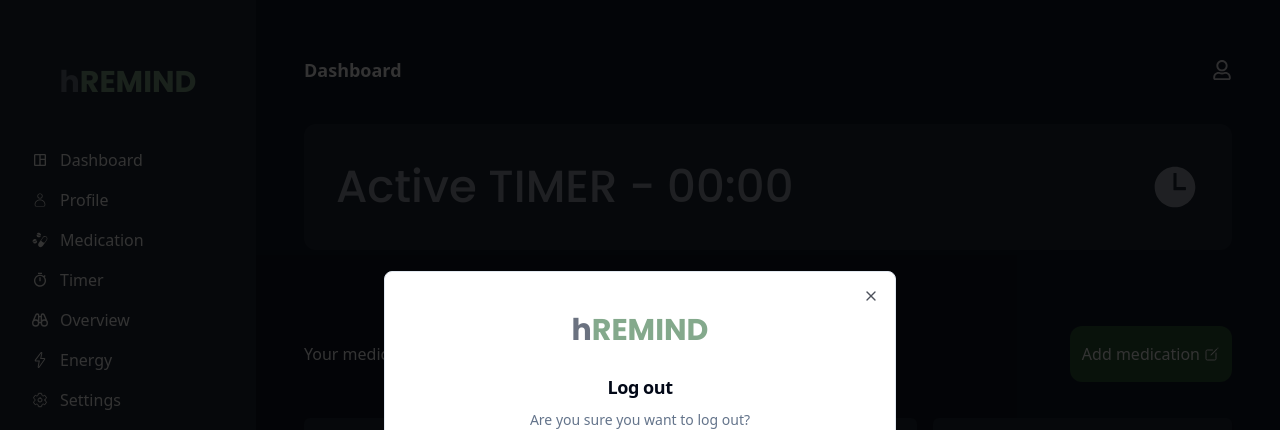
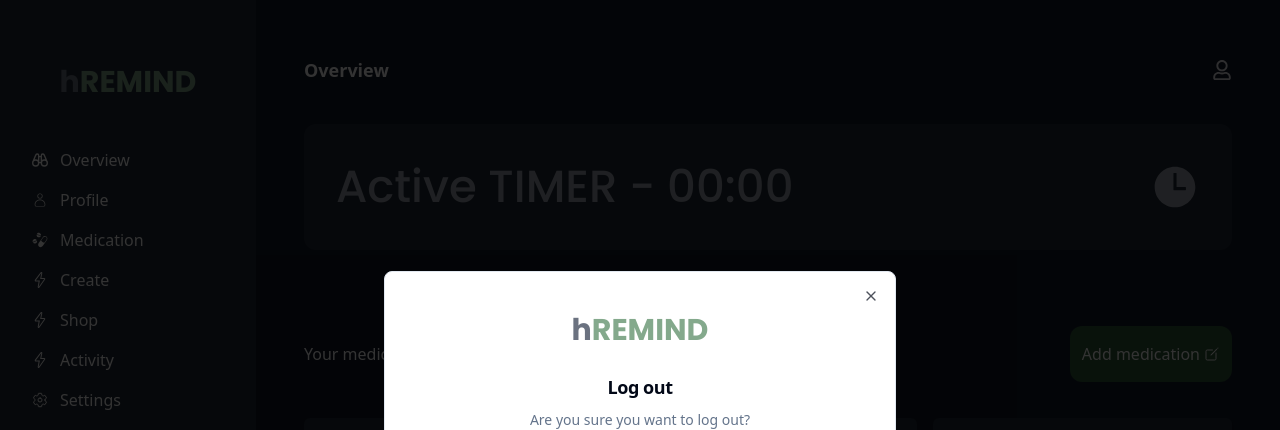
Before and after one commit to timmie20/reminda-techkage, a React (Vite) app: page /dashboard in a window 1280 px wide. Both pictures are taken after a click on the button "Log out". Shown: the top 430 px of the page. Built offline with nearby package versions, Linux system fonts and the light colour scheme; no server answers.

Commit message:
updated dashboard components and installed dependencies

```diff
--- a/src/App.jsx
+++ b/src/App.jsx
@@ -4,7 +4,7 @@
 import AppLayout from "./layout/AppLayout";
 import CreateReminder from "./pages/CreateReminder";
 import Home from "./pages/Home";
-import Dashboard from "./Pages/Dashboard";
+import Dashboard from "./pages/Dashboard";
 import DashboardLayout from "./layout/DashboardLayout";
 import Profile from "./components/Dashboard/Profile";
 
--- a/src/components/Dashboard/Sidenav.jsx
+++ b/src/components/Dashboard/Sidenav.jsx
@@ -22,12 +22,14 @@
   const [isDialogOpen, setIsDialogOpen] = useState(false);
 
   const navItems = [
-    { name: "Dashboard", icon: <MdOutlineSpaceDashboard /> },
+    { name: "Overview", icon: <GrOverview /> },
     { name: "Profile", icon: <CiUser /> },
     { name: "Medication", icon: <GiMedicines /> },
-    { name: "Timer", icon: <MdOutlineTimer /> },
-    { name: "Overview", icon: <GrOverview /> },
-    { name: "Energy", icon: <SlEnergy /> },
+    { name: "Create", icon: <SlEnergy /> },
+    // { name: "Timer", icon: <MdOutlineTimer /> },
+    // { name: "Overview", icon: <GrOverview /> },
+    { name: "Shop", icon: <SlEnergy /> },
+    { name: "Activity", icon: <SlEnergy /> },
     { name: "Settings", icon: <IoSettingsOutline /> },
   ];
 
--- /dev/null
+++ b/src/components/ui/dialog.jsx
@@ -0,0 +1,96 @@
+"use client"
+
+import * as React from "react"
+import * as DialogPrimitive from "@radix-ui/react-dialog"
+import { X } from "lucide-react"
+
+import { cn } from "@/lib/utils"
+
+const Dialog = DialogPrimitive.Root
+
+const DialogTrigger = DialogPrimitive.Trigger
+
+const DialogPortal = DialogPrimitive.Portal
+
+const DialogClose = DialogPrimitive.Close
+
+const DialogOverlay = React.forwardRef(({ className, ...props }, ref) => (
+  <DialogPrimitive.Overlay
+    ref={ref}
+    className={cn(
+      "fixed inset-0 z-50 bg-black/80  data-[state=open]:animate-in data-[state=closed]:animate-out data-[state=closed]:fade-out-0 data-[state=open]:fade-in-0",
+      className
+    )}
+    {...props} />
+))
+DialogOverlay.displayName = DialogPrimitive.Overlay.displayName
+
+const DialogContent = React.forwardRef(({ className, children, ...props }, ref) => (
+  <DialogPortal>
+    <DialogOverlay />
+    <DialogPrimitive.Content
+      ref={ref}
+      className={cn(
+        "fixed left-[50%] top-[50%] z-50 grid w-full max-w-lg translate-x-[-50%] translate-y-[-50%] gap-4 border bg-background p-6 shadow-lg duration-200 data-[state=open]:animate-in data-[state=closed]:animate-out data-[state=closed]:fade-out-0 data-[state=open]:fade-in-0 data-[state=closed]:zoom-out-95 data-[state=open]:zoom-in-95 data-[state=closed]:slide-out-to-left-1/2 data-[state=closed]:slide-out-to-top-[48%] data-[state=open]:slide-in-from-left-1/2 data-[state=open]:slide-in-from-top-[48%] sm:rounded-lg",
+        className
+      )}
+      {...props}>
+      {children}
+      <DialogPrimitive.Close
+        className="absolute right-4 top-4 rounded-sm opacity-70 ring-offset-background transition-opacity hover:opacity-100 focus:outline-none focus:ring-2 focus:ring-ring focus:ring-offset-2 disabled:pointer-events-none data-[state=open]:bg-accent data-[state=open]:text-muted-foreground">
+        <X className="h-4 w-4" />
+        <span className="sr-only">Close</span>
+      </DialogPrimitive.Close>
+    </DialogPrimitive.Content>
+  </DialogPortal>
+))
+DialogContent.displayName = DialogPrimitive.Content.displayName
+
+const DialogHeader = ({
+  className,
+  ...props
+}) => (
+  <div
+    className={cn("flex flex-col space-y-1.5 text-center sm:text-left", className)}
+    {...props} />
+)
+DialogHeader.displayName = "DialogHeader"
+
+const DialogFooter = ({
+  className,
+  ...props
+}) => (
+  <div
+    className={cn("flex flex-col-reverse sm:flex-row sm:justify-end sm:space-x-2", className)}
+    {...props} />
+)
+DialogFooter.displayName = "DialogFooter"
+
+const DialogTitle = React.forwardRef(({ className, ...props }, ref) => (
+  <DialogPrimitive.Title
+    ref={ref}
+    className={cn("text-lg font-semibold leading-none tracking-tight", className)}
+    {...props} />
+))
+DialogTitle.displayName = DialogPrimitive.Title.displayName
+
+const DialogDescription = React.forwardRef(({ className, ...props }, ref) => (
+  <DialogPrimitive.Description
+    ref={ref}
+    className={cn("text-sm text-muted-foreground", className)}
+    {...props} />
+))
+DialogDescription.displayName = DialogPrimitive.Description.displayName
+
+export {
+  Dialog,
+  DialogPortal,
+  DialogOverlay,
+  DialogClose,
+  DialogTrigger,
+  DialogContent,
+  DialogHeader,
+  DialogFooter,
+  DialogTitle,
+  DialogDescription,
+}
--- a/src/pages/Dashboard.jsx
+++ b/src/pages/Dashboard.jsx
@@ -44,7 +44,7 @@
   return (
     <div className="lgl:p-[2rem] mdl:p-[2rem] sml:p-[2rem] flex min-h-[1000px] w-full flex-col gap-4 overflow-hidden p-[1rem] md:p-[2rem] lg:p-[2rem] xl:p-[2rem]">
       <div className="flex items-center justify-between py-2">
-        <h1 className="text-lg font-bold">Dashboard</h1>
+        <h1 className="text-lg font-bold">Overview</h1>
         <div className="right-0 float-right ml-auto flex">
           <Link to="/dashboard/profile" className="text-gray-200 hover:text-gray-400">
             <FaRegUser size={20} />
```
Also changed, not shown: package.json (+7 -0 lines), 1 other file (tests, documents, lock files or other folders).
